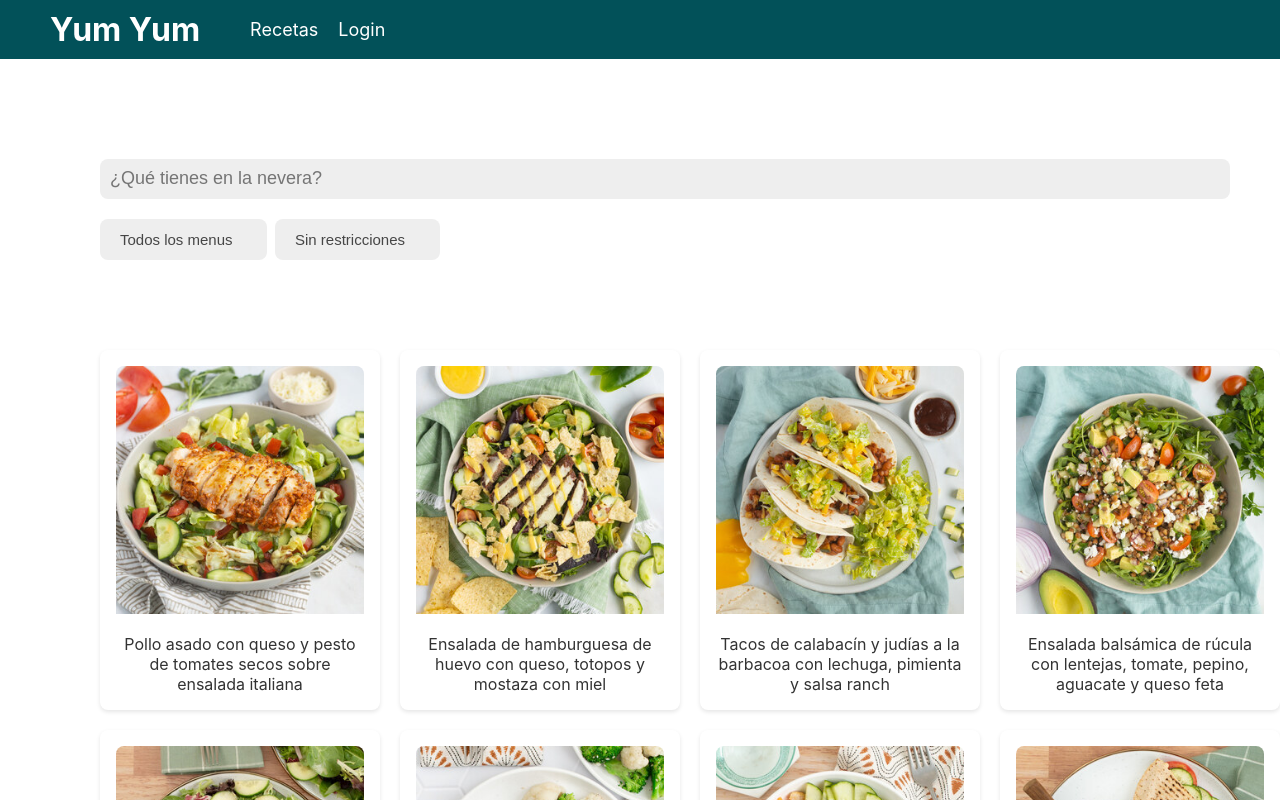
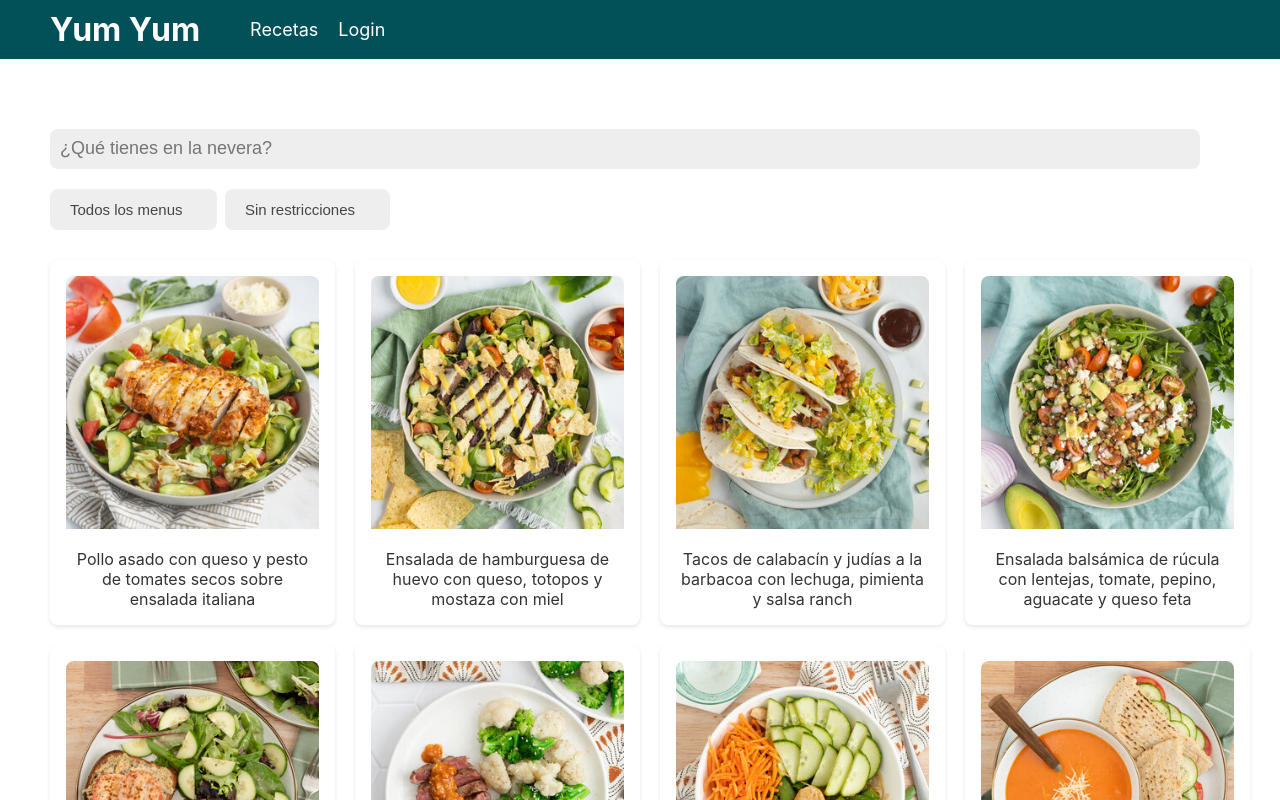
Before and after one commit to sharon3snc/https---github.com-sharon3snc-yumyum, a React (Create React App) app: page / in a window 1280 px wide. Shown: the top 800 px of the page. Built offline with nearby package versions, Linux system fonts and the light colour scheme.

Commit message:
ok fake apis hechas

```diff
--- a/src/Home.css
+++ b/src/Home.css
@@ -48,7 +48,7 @@ section {
     display:flex;
     flex-direction: row;
     align-items: flex-start;
-    margin: 50px 50px 10px 50px;
+    margin: 20px 50px 10px 0px;
 }
 .buscador {
     flex-grow: 1;
@@ -64,7 +64,6 @@ section {
 .containerfiltros{
     line-height: 1.5;
     padding:10px 0px 10px 0px;
-    margin-left: 50px;
     display:flex;
     flex-direction: row;
 }
@@ -91,8 +90,7 @@ section {
 
 .cardcontainer {
     display: grid;
-    margin-top: 80px;
-    margin-left: 50px;
+    margin-top: 20px;
     grid-template-columns: repeat(4, 1fr);
     gap: 20px;
     max-width: 1200px;
--- a/src/Recetas.css
+++ b/src/Recetas.css
@@ -1,4 +1,4 @@
-main{
+section{
     margin-left: 50px;
     margin-top:50px;
 }
--- a/src/Recetas.js
+++ b/src/Recetas.js
@@ -1,9 +1,15 @@
 import React from 'react';
 import { Link } from 'react-router-dom';
 import './Recetas.css';
-import ensalada1 from './images/ensalada1.jpeg'
+import recipes from './datahome'
 
 function Recetas() {
+  const recipe = recipes.find((recipe) => recipe.id === 1);
+
+  if (!recipe) {
+    return <div>No se encontró la receta con id: 1</div>;
+  }
+
   return (
     <div>
       {/* Header de la página */}
@@ -21,20 +27,20 @@ function Recetas() {
       <main>
         <section>
           <div className='recipecontainer'>
-            <div className='recipename'>
-              Pollo asado con queso y pesto de tomates secos sobre ensalada italiana
+            <div className='recipename' key={recipe.id}>
+              {recipe.name}
             </div>
-            <div className='recipegrid'>
+            <div className='recipegrid' key={recipe.id}>
                 <div className='recipeleft'>
                   <div className='recipedata'>
                     <div className='time'>
-                    30 minutos
+                      {recipe.time}
                     </div>
                     <div className='time'>
-                    400 kcal
+                      {recipe.cal}
                     </div>
                     <div className='servings'>
-                  <select class="menus">
+                      <select className="menus">
                         <option value="-1">1 persona</option>
                         <option value="1">2 personas </option>
                         <option value="7">3 personas </option>
@@ -43,7 +49,7 @@ function Recetas() {
                     </div>
                   </div>
                   <div>
-                  <img src={ensalada1} alt='' height={600} width={600} className='recipeImage'/>
+                    <img src={recipe.image} alt={recipe.name} height={600} width={600} className='recipeImage' />
                   </div>
                 </div>
                 <div className='reciperight'>
@@ -53,19 +59,14 @@ function Recetas() {
                   </div>
                   <div className='cardinfo'>
                     <ul className='ingredients'>
-                    <li>
+                    {recipe.ingredients.map((ingredient, index) => (
+                        <li key={index}>
                           <div className='ingredientDetail'>
-                        <div>Lechuga</div>
-                        <div>100gr</div>
+                            <div>{ingredient.name}</div>
+                            <div>{ingredient.quantity}</div>
                           </div>
                         </li>
-                    <li>
-                      <div className='ingredientDetail'>
-                        <div>Pollo</div>
-                        <div>200gr</div>
-                      </div>
-                    </li>
-
+                      ))}
                     </ul>
                   </div>
                 </div>
--- a/src/datahome.js
+++ b/src/datahome.js
@@ -2,7 +2,12 @@ const recipes = [
     {
       id: 1,
       name: 'Pollo asado con queso y pesto de tomates secos sobre ensalada italiana',
-      image: require('./images/ensalada1.jpeg')
+      image: require('./images/ensalada1.jpeg'),
+      time: '30 minutos',
+      cal: '400 kcal',
+      ingredients: [
+        {name:'Lechuga', quantity: '100 gr'},
+        {name:'Pollo', quantity: '200 gr'}]
     },
     {
       id: 2,
```
Lines whose indentation alone changed are shown as unchanged.
